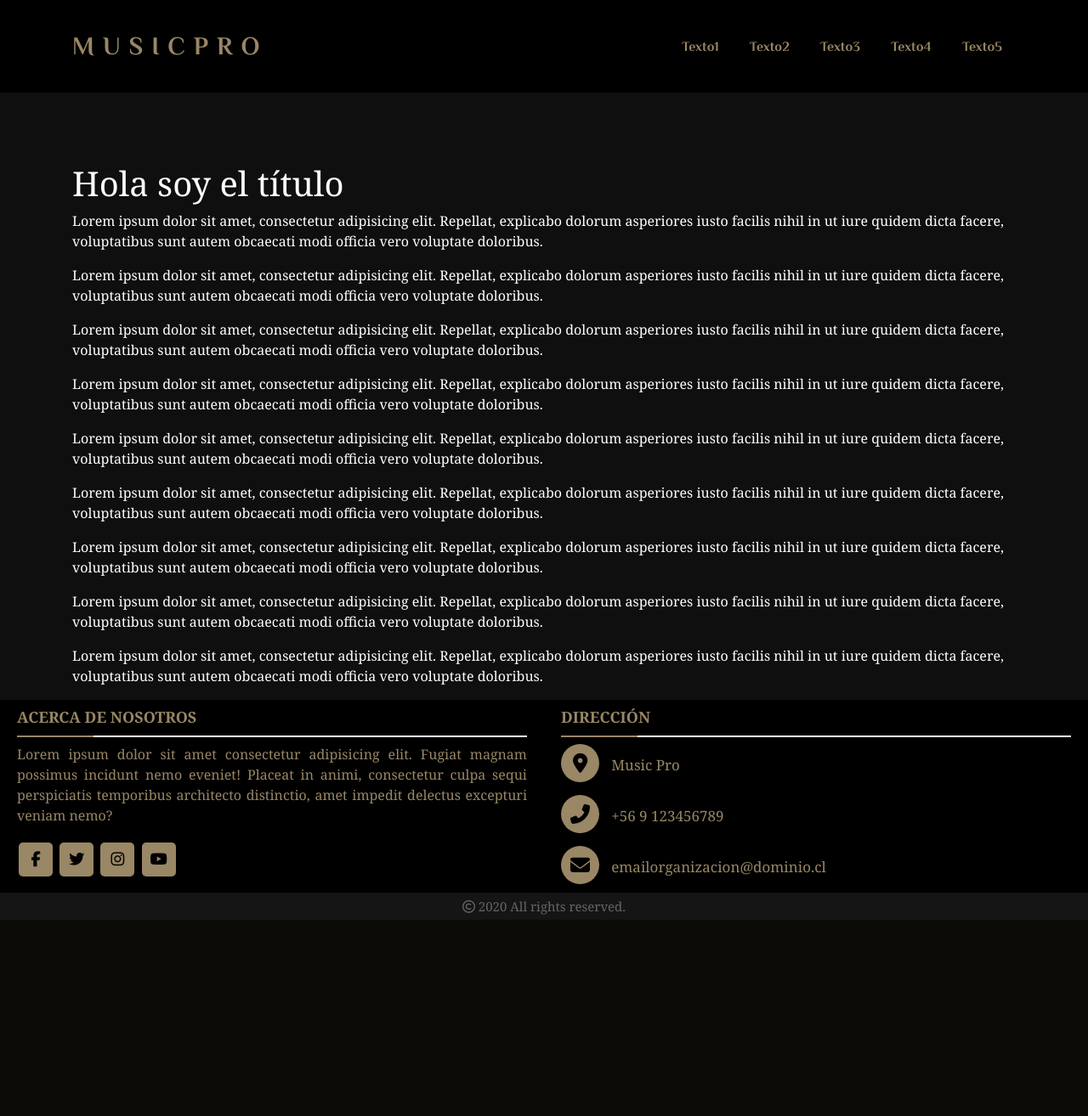
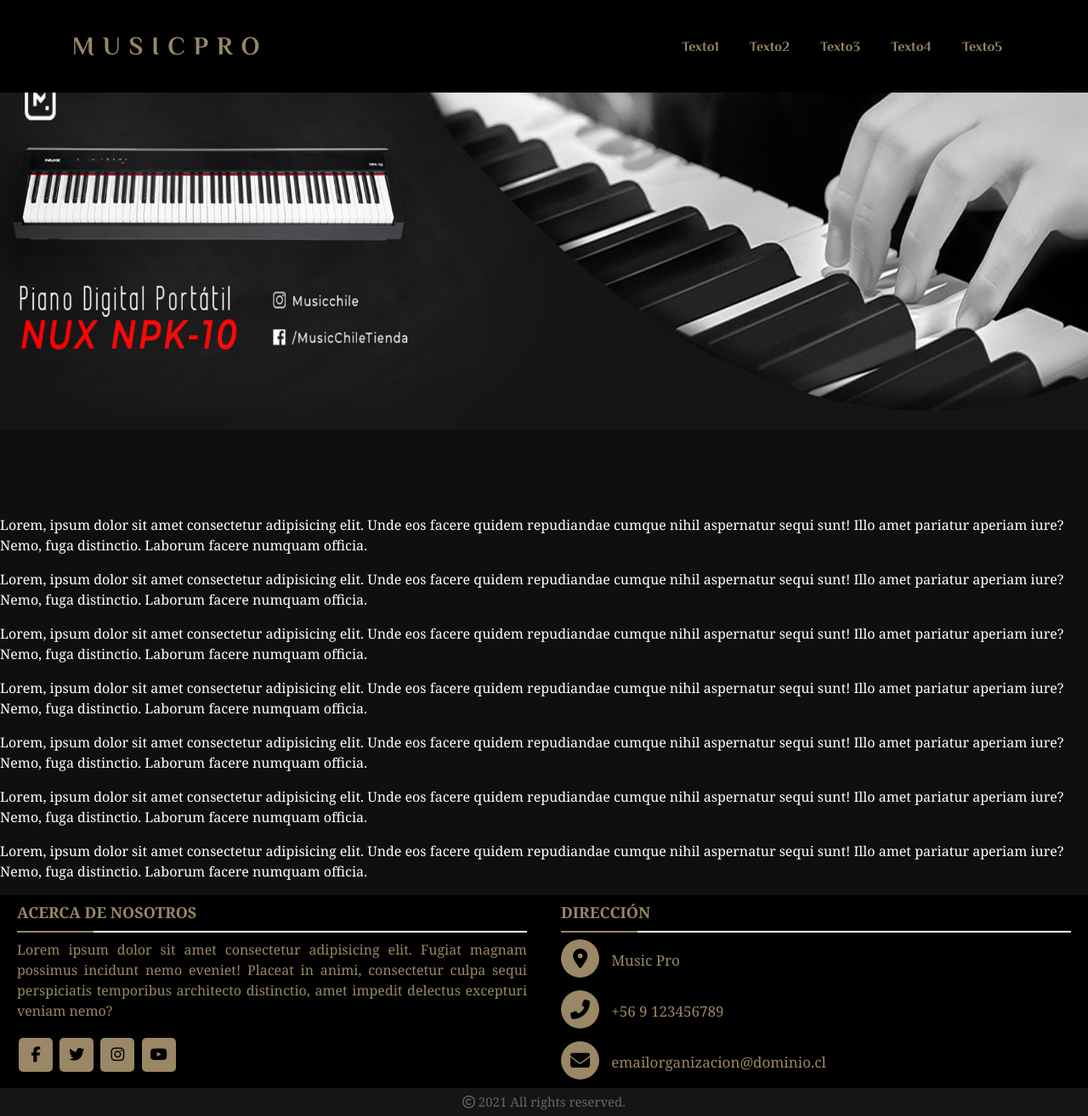
Before and after one commit to ivanmaldonaxdo/PROYECTOMUSICPRO, a Django app: page / in a window 1280 px wide. Shown: the whole page at 85% size. Before the commit the page ends 1083 px from the top, so only its background shows below. Run offline with Django 3.2, Linux system fonts and the light colour scheme; some libraries are stand-ins or nearby versions.

Commit message:
Home 1.0

```diff
--- a/MusicPro/TiendaMPRO/static/css/estilos.css
+++ b/MusicPro/TiendaMPRO/static/css/estilos.css
@@ -30,9 +30,7 @@
 
 .header {
     background: #000000;
-    color: white;
     padding: 2rem 0;
-
     position: fixed;
     left: 0;
     top: 0;
--- /dev/null
+++ b/MusicPro/TiendaMPRO/static/css/estilos_base.css
@@ -0,0 +1,82 @@
+.categorias{
+    background: #938261;
+    margin-bottom: 100px;
+    width: 100vw;
+    margin-left: calc(50% - 50vw);
+}
+
+/*  Ventana Modal */
+
+.flex{
+    width: 100%;
+    height:100%;
+    display: flex;
+    overflow: hidden;
+    justify-content: space-between;
+    align-items: center;
+    transition: all 2s;
+  }
+
+  .textos{
+    padding:300px;
+    color:#fff;
+    text-align: center;
+  }
+
+  h1{
+    font-size: 40px;
+    margin-bottom:20px;
+  }
+
+
+  .modal{
+    visibility: visible;
+    position: fixed;
+    z-index:99;
+    overflow: auto;
+    left: 0;
+    top:0;
+    width: 100%;
+    height:100%;
+    background: rgba(0, 0, 0, 0.452);
+    color: black;
+    transition: 2s;
+  }
+
+  .contenido-modal{
+    position: relative;
+    background-color: #fefefe;
+    margin-left: auto;
+    margin-right: auto;
+    width: 80%;
+    box-shadow: 0 0 6px 0 rgba(0, 0, 0, .4);
+    animation-name: modal;
+    animation-duration: 1s;
+  }
+
+  @keyframes modal{
+    from{top:-330px; opacity:0;}
+    to{top:0; opacity:1;}
+  }
+
+  .close{
+    color: #f2f2f2;
+    font-size:30px;
+    font-weight: bold;
+  }
+
+  .close:hover{
+    color:#7f8c8d;
+    text-decoration: none;
+    cursor: pointer;
+  }
+
+  .modal-header, .footer{
+    padding: 8px 16px;
+    background: #34495e;
+    color:#f2f2f2;
+  }
+
+  .modal-body{
+    padding: 20px 16px;
+  }
--- /dev/null
+++ b/MusicPro/TiendaMPRO/static/js/modal.js
@@ -0,0 +1,7 @@
+var modal = document.getElementById('miModal');
+var flex = document.getElementById('flex');
+var cerrar = document.getElementById('close');
+
+cerrar.addEventListener('click', function(){
+    modal.style.display = 'none';
+});
--- a/MusicPro/TiendaMPRO/templates/TiendaMPRO/Home.html
+++ b/MusicPro/TiendaMPRO/templates/TiendaMPRO/Home.html
@@ -1,11 +1,46 @@
-<!DOCTYPE html>
-<html lang="en">
-<head>
-    <meta charset="UTF-8">
-    <meta name="viewport" content="width=device-width, initial-scale=1.0">
-    <title>Music Pro - Home</title>
-</head>
-<body>
+{% extends 'TiendaMPRO/base.html' %}
 
-</body>
-</html>
+{% load static %}
+
+{% block contenido %}
+
+
+
+<img src="{% static 'image/Home.png' %}" alt="" width="100%">
+
+<div class="categorias">
+
+</div>
+
+
+
+
+<p>Lorem, ipsum dolor sit amet consectetur adipisicing elit. Unde eos facere quidem repudiandae cumque nihil aspernatur sequi sunt! Illo amet pariatur aperiam iure? Nemo, fuga distinctio. Laborum facere numquam officia.</p>
+<p>Lorem, ipsum dolor sit amet consectetur adipisicing elit. Unde eos facere quidem repudiandae cumque nihil aspernatur sequi sunt! Illo amet pariatur aperiam iure? Nemo, fuga distinctio. Laborum facere numquam officia.</p>
+<p>Lorem, ipsum dolor sit amet consectetur adipisicing elit. Unde eos facere quidem repudiandae cumque nihil aspernatur sequi sunt! Illo amet pariatur aperiam iure? Nemo, fuga distinctio. Laborum facere numquam officia.</p>
+<p>Lorem, ipsum dolor sit amet consectetur adipisicing elit. Unde eos facere quidem repudiandae cumque nihil aspernatur sequi sunt! Illo amet pariatur aperiam iure? Nemo, fuga distinctio. Laborum facere numquam officia.</p>
+<p>Lorem, ipsum dolor sit amet consectetur adipisicing elit. Unde eos facere quidem repudiandae cumque nihil aspernatur sequi sunt! Illo amet pariatur aperiam iure? Nemo, fuga distinctio. Laborum facere numquam officia.</p>
+<p>Lorem, ipsum dolor sit amet consectetur adipisicing elit. Unde eos facere quidem repudiandae cumque nihil aspernatur sequi sunt! Illo amet pariatur aperiam iure? Nemo, fuga distinctio. Laborum facere numquam officia.</p>
+<p>Lorem, ipsum dolor sit amet consectetur adipisicing elit. Unde eos facere quidem repudiandae cumque nihil aspernatur sequi sunt! Illo amet pariatur aperiam iure? Nemo, fuga distinctio. Laborum facere numquam officia.</p>
+
+<!--Ventana Modal-->
+<div id="miModal" class="modal">
+    <div class="flex" id="flex">
+      <div class="contenido-modal">
+        <div class="modal-header flex">
+          <h2>¡AVISO IMPORTANTE!</h2>
+          <span class="close" id="close">&times;</span>
+        </div>
+        <div class="modal-body">
+          <p>Coronavirus; Lorem ipsum dolor sit amet consectetur adipisicing elit. Cupiditate nisi architecto nulla asperiores quibusdam quos ex consectetur, facere recusandae necessitatibus blanditiis. Asperiores blanditiis excepturi temporibus quo minus dolorem fuga consectetur.</p>
+          <p style="font-weight: 900;">Domingos no se labura: Lorem ipsum dolor sit amet consectetur adipisicing elit. Fugit, omnis. Dolorum fugiat asperiores error, ipsam ea eum debitis, ipsa facere iure iusto saepe mollitia. Odio nobis repellat id quasi placeat expedita exercitationem, ipsa alias asperiores. Libero voluptates recusandae rem accusamus sed porro quam ipsa modi nisi maxime eos, atque a impedit soluta praesentium dolores, doloremque quidem dicta? Veritatis, nostrum soluta ipsum nisi alias mollitia ad at numquam perspiciatis consequuntur molestiae amet culpa iure, aliquam omnis hic quibusdam adipisci. Nam iste placeat illum magnam rerum consequatur? Nostrum ea rerum sed voluptatem reprehenderit optio nam vel! Cum dolor sit architecto ratione dolores.</p>
+        </div>
+        <div class="footer">
+          <h3>MusicPRO &copy;</h3>
+        </div>
+      </div>
+    </div>
+  </div>
+  <!--Ventana Modal-->
+<script src="{% static 'js/modal.js' %}"></script>
+{% endblock %}
--- a/MusicPro/TiendaMPRO/templates/TiendaMPRO/base.html
+++ b/MusicPro/TiendaMPRO/templates/TiendaMPRO/base.html
@@ -4,13 +4,15 @@
         <meta charset="UTF-8">
         <meta http-equiv="X-UA-Compatible" content="IE=edge">
         <meta name="viewport" content="width=device-width, initial-scale=1.0">
-        <link rel="stylesheet" href="static/css/estilos.css">
+        {% load static %}
+        <link rel="stylesheet" href="{% static 'css/estilos.css' %}">
+        <link rel="stylesheet" href="{% static 'css/estilos_base.css' %}">
         <link rel="stylesheet" href="https://stackpath.bootstrapcdn.com/bootstrap/4.3.1/css/bootstrap.min.css" integrity="sha384-ggOyR0iXCbMQv3Xipma34MD+dH/1fQ784/j6cY/iJTQUOhcWr7x9JvoRxT2MZw1T" crossorigin="anonymous">
-        <script src="https://kit.fontawesome.com/a076d05399.js"></script>
         <script src="https://kit.fontawesome.com/2ff68c31c3.js"></script>
         <link rel="preconnect" href="https://fonts.gstatic.com"><link href="https://fonts.googleapis.com/css2?family=Philosopher:ital,wght@0,700;1,700&display=swap" rel="stylesheet">
-        <title>Document</title>
+        <title>Home UwU</title>
     </head>
+
     <body>
         <header class="header">
             <div class="container logo-nav-container">
@@ -28,25 +30,12 @@
             </div>
         </header>
 
-        <main class="main">
-            <div class="container">
+        <div class="contenido">
+          {% block contenido %}
 
-                <h1>
-                    Hola soy el título
-                </h1>
+          {% endblock %}
 
-                <p>Lorem ipsum dolor sit amet, consectetur adipisicing elit. Repellat, explicabo dolorum asperiores iusto facilis nihil in ut iure quidem dicta facere, voluptatibus sunt autem obcaecati modi officia vero voluptate doloribus.</p>
-                <p>Lorem ipsum dolor sit amet, consectetur adipisicing elit. Repellat, explicabo dolorum asperiores iusto facilis nihil in ut iure quidem dicta facere, voluptatibus sunt autem obcaecati modi officia vero voluptate doloribus.</p>
-                <p>Lorem ipsum dolor sit amet, consectetur adipisicing elit. Repellat, explicabo dolorum asperiores iusto facilis nihil in ut iure quidem dicta facere, voluptatibus sunt autem obcaecati modi officia vero voluptate doloribus.</p>
-                <p>Lorem ipsum dolor sit amet, consectetur adipisicing elit. Repellat, explicabo dolorum asperiores iusto facilis nihil in ut iure quidem dicta facere, voluptatibus sunt autem obcaecati modi officia vero voluptate doloribus.</p>
-                <p>Lorem ipsum dolor sit amet, consectetur adipisicing elit. Repellat, explicabo dolorum asperiores iusto facilis nihil in ut iure quidem dicta facere, voluptatibus sunt autem obcaecati modi officia vero voluptate doloribus.</p>
-                <p>Lorem ipsum dolor sit amet, consectetur adipisicing elit. Repellat, explicabo dolorum asperiores iusto facilis nihil in ut iure quidem dicta facere, voluptatibus sunt autem obcaecati modi officia vero voluptate doloribus.</p>
-                <p>Lorem ipsum dolor sit amet, consectetur adipisicing elit. Repellat, explicabo dolorum asperiores iusto facilis nihil in ut iure quidem dicta facere, voluptatibus sunt autem obcaecati modi officia vero voluptate doloribus.</p>
-                <p>Lorem ipsum dolor sit amet, consectetur adipisicing elit. Repellat, explicabo dolorum asperiores iusto facilis nihil in ut iure quidem dicta facere, voluptatibus sunt autem obcaecati modi officia vero voluptate doloribus.</p>
-                <p>Lorem ipsum dolor sit amet, consectetur adipisicing elit. Repellat, explicabo dolorum asperiores iusto facilis nihil in ut iure quidem dicta facere, voluptatibus sunt autem obcaecati modi officia vero voluptate doloribus.</p>
-
-            </div>
-        </main>
+        </div>
 
         <!--Footer-->
     <footer>
@@ -89,13 +78,14 @@
         </div>
         <div class="bottom">
           <center>
-            <span class="far fa-copyright"></span><span> 2020 All rights reserved.</span>
+            <span class="far fa-copyright"></span><span> 2021 All rights reserved.</span>
           </center>
         </div>
       </footer>
       <!--End Footer-->
 
         <script src="https://code.jquery.com/jquery-3.6.0.min.js"></script>
+        <script src="{% static 'js/modal.js' %}"></script>
         <script src="static/js/dashboard.js"></script>
     </body>
 </html>
--- a/MusicPro/TiendaMPRO/urls.py
+++ b/MusicPro/TiendaMPRO/urls.py
@@ -1,6 +1,8 @@
 from django.conf.urls import include, url
 from . import views
+from .views import home
+from django.urls import path
 
 urlpatterns = [
-    url(r'^$', views.post_list),
+    path('', home, name='home'),
 ]
--- a/MusicPro/TiendaMPRO/views.py
+++ b/MusicPro/TiendaMPRO/views.py
@@ -1,5 +1,5 @@
 from django.shortcuts import render
 
 # Create your views here.
-def post_list(request):
-    return render(request, 'TiendaMPRO/base.html', {})
+def home(request):
+    return render(request, 'TiendaMPRO/home.html')
```
Also changed, not shown: MusicPro/TiendaMPRO/static/image/Home.png (added).
